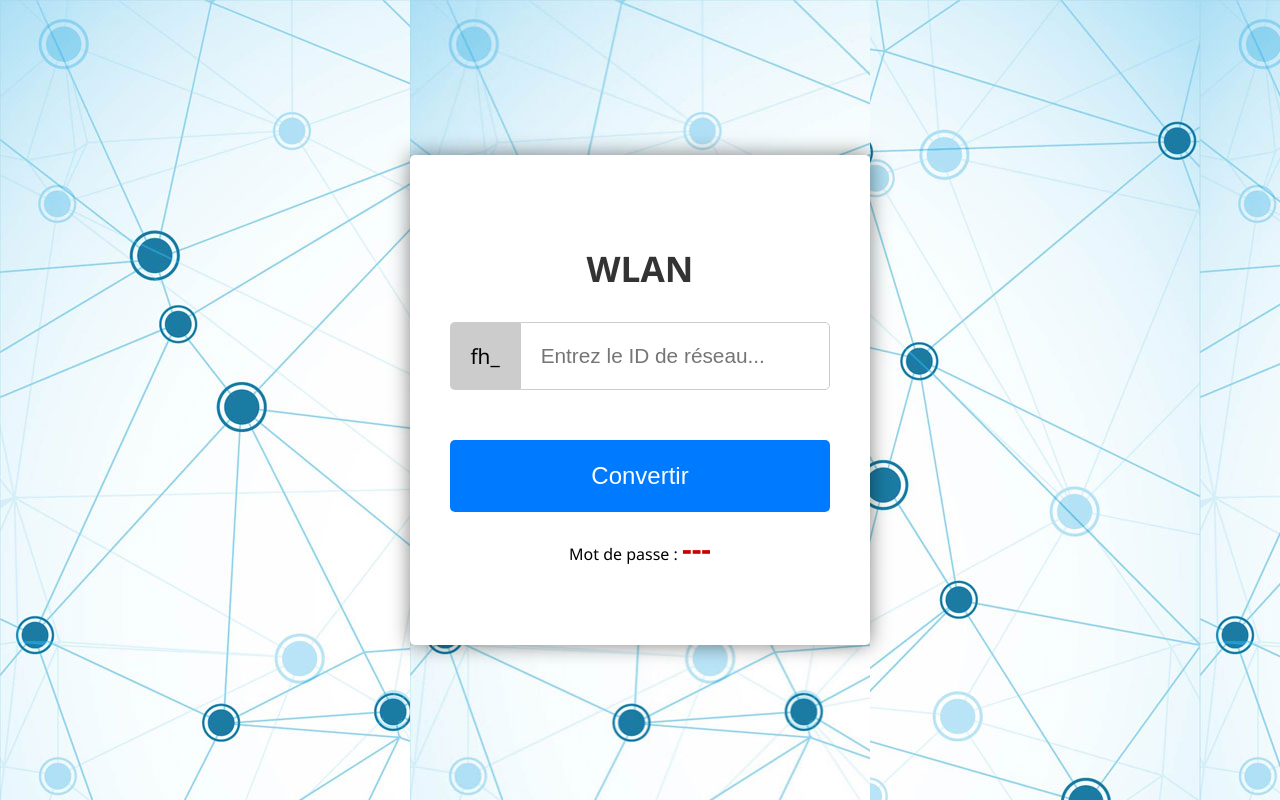
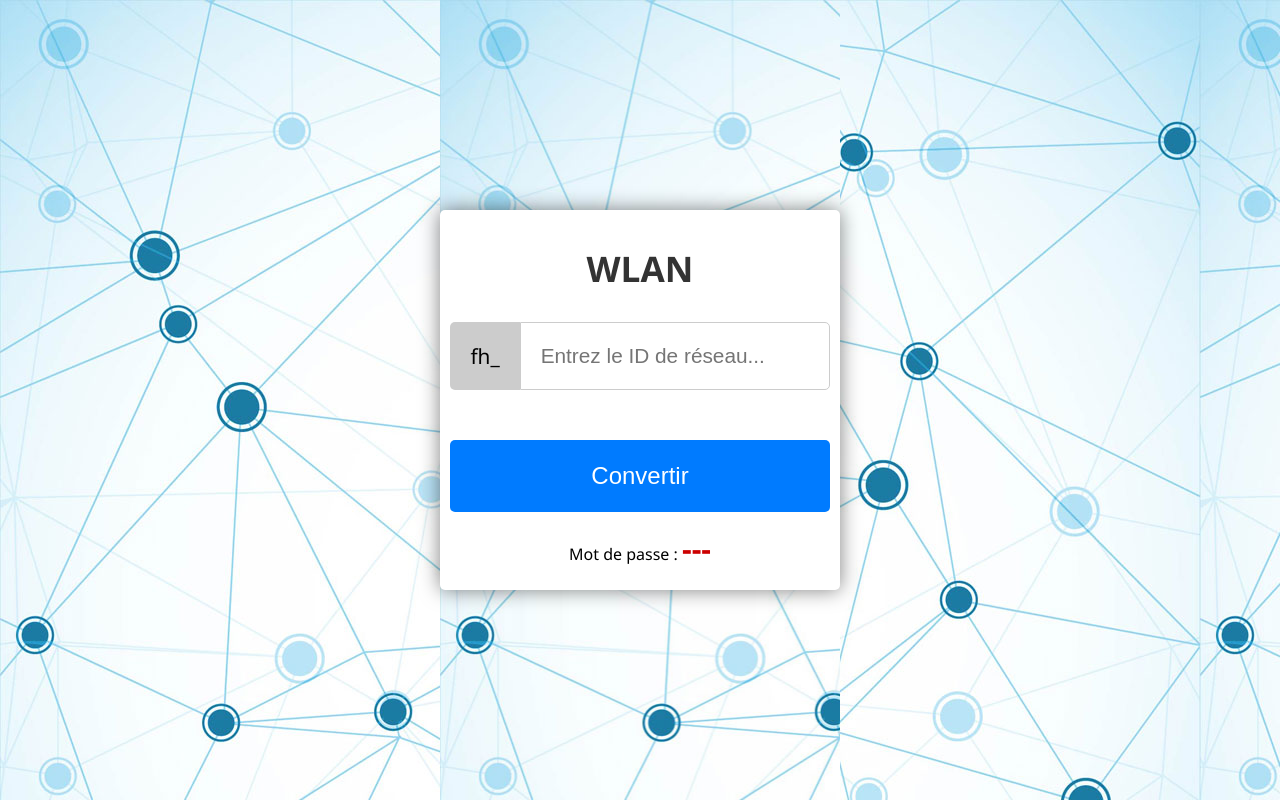
Before and after one commit to AchRaF850/password, a plain HTML site: page index.html in a window 1280 px wide. Drawn offline with Linux system fonts and the light colour scheme.

Commit message:
Update index.html

```diff
--- a/index.html
+++ b/index.html
@@ -18,13 +18,13 @@
     }
     .container {
       background: white;
-      padding: 60px;
+      padding: 20px;
       border-radius: 5px;
       box-shadow: 0 0 20px rgba(0,0,0,0.5);
       width: 100%;
       max-width: 500px;
       text-align: center;
-      padding: 60px 40px;
+      padding: 5px 10px;
 
     }
     h2 {
```
